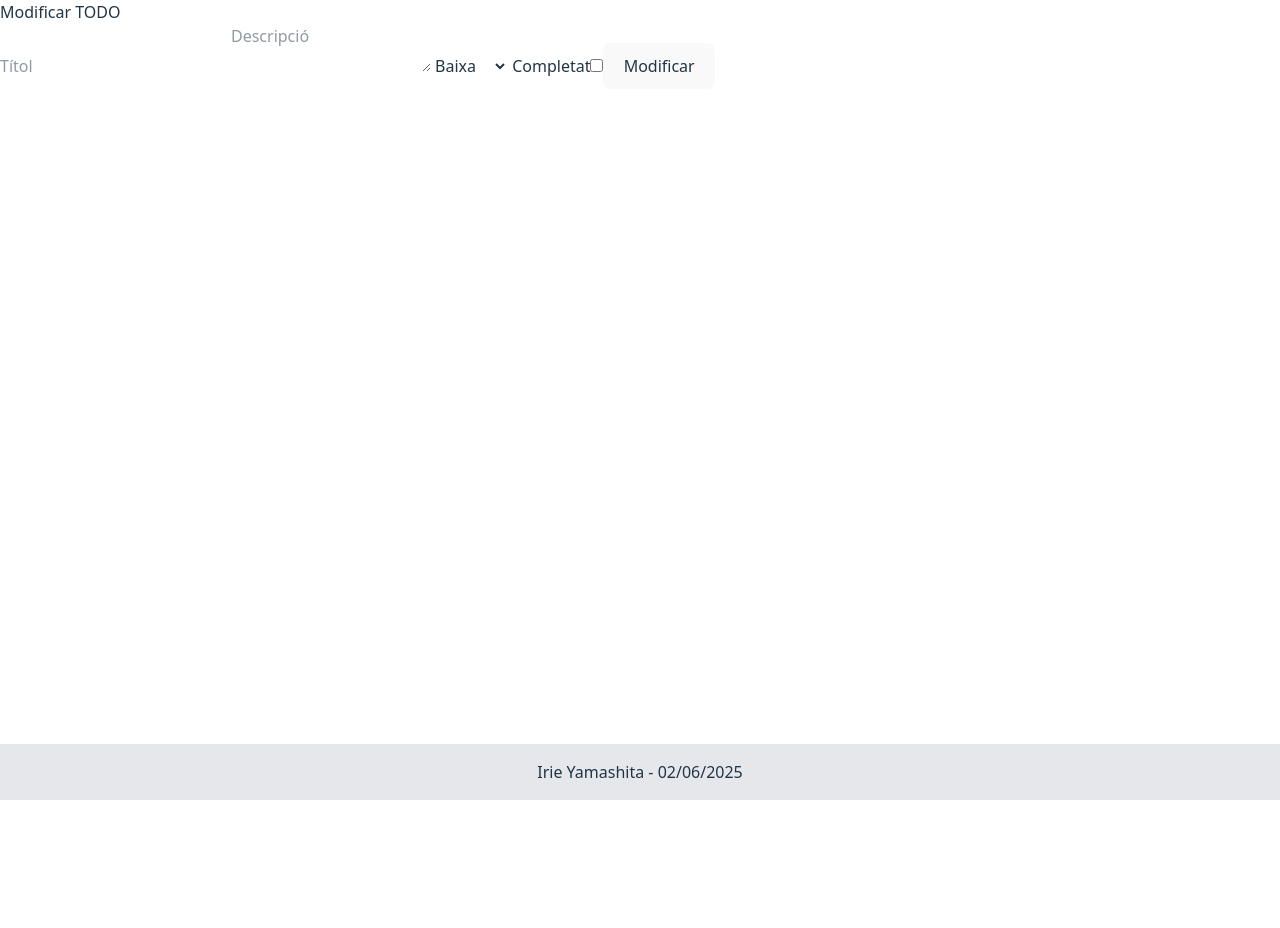
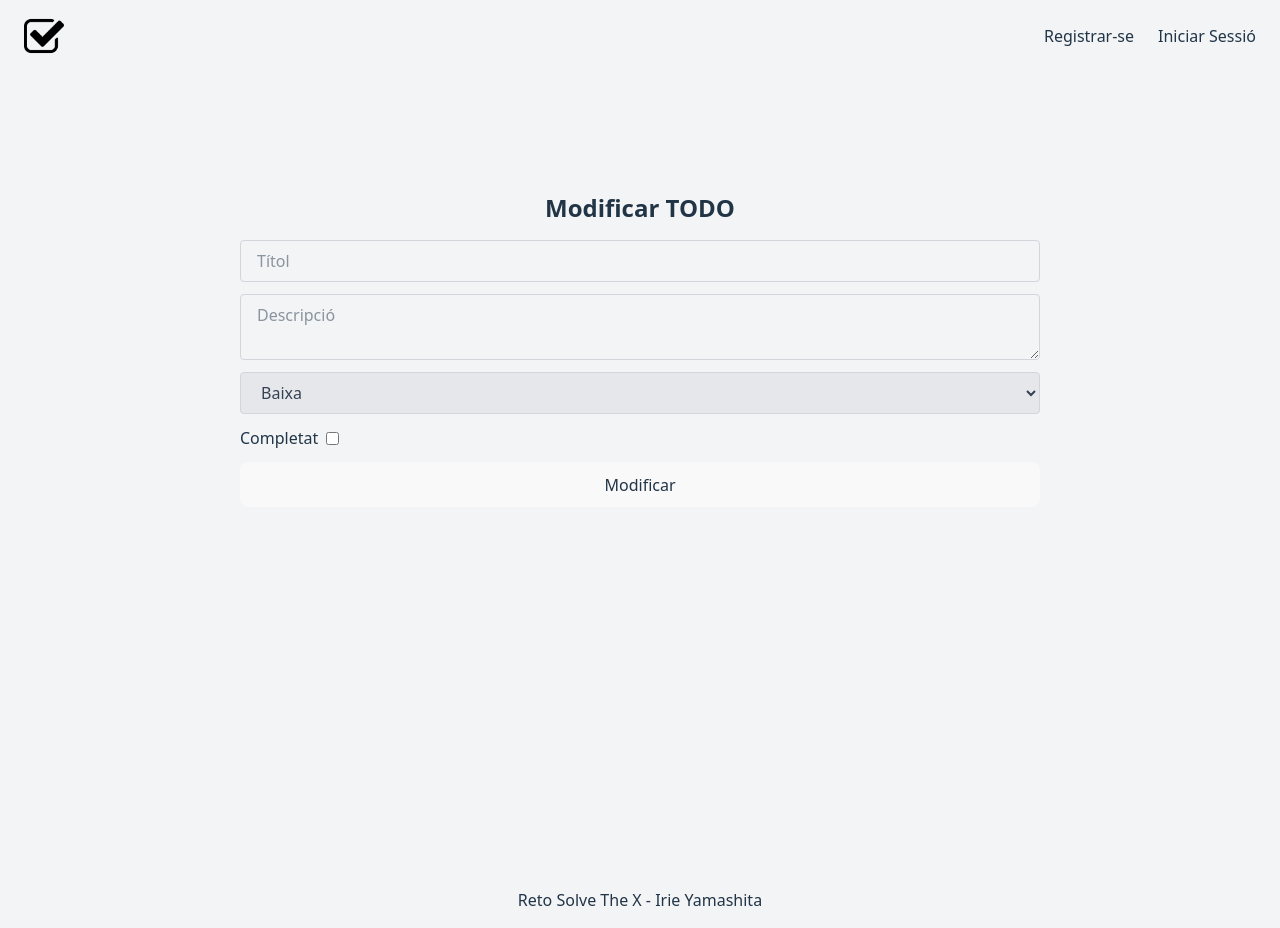
Before and after one commit to irie-yamashita/frontend_solveTheX_YamashitaIrie, a Vue app: page /modificarToDo/1 in a window 1280 px wide. Before the commit the page ends 800 px from the top, so only its background shows below. Built offline with nearby package versions, Linux system fonts and the light colour scheme; no server answers.

Commit message:
Estils formularis i llistat

```diff
--- a/src/components/Footer.vue
+++ b/src/components/Footer.vue
@@ -5,5 +5,5 @@ defineProps<{ date: string }>()
 </script>
 
 <template>
-    <footer class="bg-gray-200 text-center py-4 mt-auto">Irie Yamashita - {{ date }}</footer>
+    <footer class="bg-gray-100 text-center py-4 mt-auto">Reto Solve The X - Irie Yamashita</footer>
 </template>
--- a/src/components/Header.vue
+++ b/src/components/Header.vue
@@ -38,7 +38,7 @@ const home = () => {
 
 <template>
   <header class="w-full flex items-center justify-between px-6 py-4 bg-gray-100 shadow-md">
-    <img src="" alt="Logo" class="h-10 w-auto cursor-pointer" @click="home">
+    <img src="../../public/check.png" alt="Logo" class="h-10 w-auto cursor-pointer" @click="home">
     <nav class="flex items-center space-x-6">
       <div class="flex space-x-6">
         <span v-if="!username" @click="registrar" class="cursor-pointer hover:text-blue-500 transition">Registrar-se</span>
--- a/src/views/AfegirToDo.vue
+++ b/src/views/AfegirToDo.vue
@@ -52,15 +52,19 @@
 <template>
     <Header></Header>
     <!-- v-model perquè la variable 'nouTodo' es vagi actualitzant-->
-  <div>
-    <input v-model="nouTODO.titol" type="text" placeholder="Títol" @blur="validaTitol" required/>
-    <textarea v-model="nouTODO.descripcio" placeholder="Descripció"></textarea>
-    <select v-model="nouTODO.prioritat">
+    <div class="min-h-screen flex flex-col pt-30 items-center bg-gray-100">
+
+        <div class="flex flex-col justify-center bg-gray-100">
+            <h2 class="text-2xl font-semibold text-center mb-4 w-300">Afegir TODO</h2>
+            <input v-model="nouTODO.titol" type="text" placeholder="Títol" @blur="validaTitol" required class="w-full px-4 py-2 border border-gray-300 rounded focus:ring focus:ring-blue-200 mb-3"/>
+            <textarea v-model="nouTODO.descripcio" placeholder="Descripció" class="w-full px-4 py-2 border border-gray-300 rounded focus:ring focus:ring-blue-200 mb-3"></textarea>
+            <select v-model="nouTODO.prioritat" class="w-full px-4 py-2 bg-gray-200 text-gray-700 border border-gray-300 rounded mb-3">
                 <option value="alta">Alta</option>
                 <option value="mitjana">Mitjana</option>
                 <option value="baixa">Baixa</option>
             </select>
             <button @click="afegirTodo">Afegir</button>
-    <p class="error">{{ error }}</p>
+            <p class="text-red-500 text-center mt-3">{{ error }}</p>
+        </div>
     </div>
 </template>
--- a/src/views/LlistaToDos.vue
+++ b/src/views/LlistaToDos.vue
@@ -61,12 +61,15 @@ const anarAfegir = () => {
 
 <template>
   <Header></Header>
-  <div class="container mx-auto py-6">
-    <h1 class="text-left text-3xl font-bold mb-6">TODO List</h1>
-    <span v-if="token" @click="anarAfegir" class="px-3 py-2 rounded cursor-pointer transition-colors hover:bg-green-500 hover:text-white">Afegir TODO</span>
+  <div class="container mx-auto py-6 mt-10">
+    <div class="flex items-center gap-4">
+      <h1 class="text-left text-3xl font-bold mb-6">TODO List</h1>
+      <span v-if="token" @click="anarAfegir" class="w-10 h-10 flex items-center justify-center rounded-lg cursor-pointer transition-colors bg-gray-300 hover:bg-green-500 text-white mb-4">+</span>
+    </div>
+
 
     <div class="flex flex-wrap gap-6 mt-6">
-      <div v-for="todo in todos" :key="todo.id" class="p-6 bg-gray-100 shadow-lg rounded-lg text-left">
+      <div v-for="todo in todos" :key="todo.id" class="p-6 bg-gray-100 shadow-lg rounded-lg text-left transform transition-transform hover:scale-105">
       <p class="px-3 py-1 rounded text-gray-700 text-sm font-medium mb-5"
            :class="{
              'bg-yellow-200': todo.prioritat === 'baixa',
--- a/src/views/LogIn.vue
+++ b/src/views/LogIn.vue
@@ -52,13 +52,16 @@
 
 
 <template>
+    <Header></Header>
+    <div class="min-h-screen flex flex-col pt-30 items-center bg-gray-50">
+        <div>
+            <h2 class="text-2xl font-semibold text-center mb-4">Iniciar Sessió</h2>
+            <input v-model="nouUser.username" type="text" placeholder="Username" required class="w-full px-4 py-2 border border-gray-300 rounded focus:ring focus:ring-blue-200 mb-3"/>
+            <input type="password" v-model="nouUser.password" placeholder="Password" class="w-full px-4 py-2 border border-gray-300 rounded focus:ring focus:ring-blue-200 mb-3"></input>
 
-<div>
-    <Header></Header>
-    <input v-model="nouUser.username" type="text" placeholder="Username" required/>
-    <textarea v-model="nouUser.password" placeholder="Password"></textarea>
+            <button @click="login" >Inicia sessió</button>
+            <p class="text-red-500 text-center mt-4">{{ error }}</p>
+        </div>
+    </div>
 
-    <button @click="login">Inicia sessió</button>
-    <p class="error">{{ error }}</p>
-</div>
 </template>
--- a/src/views/ModificarToDo.vue
+++ b/src/views/ModificarToDo.vue
@@ -77,21 +77,28 @@
 
 
 <template>
+    <Header></Header>
     <!-- v-model perquè la variable 'nouTodo' es vagi actualitzant-->
-  <div>
-    <h2>Modificar TODO</h2>
-    <input v-model="nouTODO.titol" type="text" placeholder="Títol" @blur="validaTitol" required/>
-    <textarea v-model="nouTODO.descripcio" placeholder="Descripció"></textarea>
-    <select v-model="nouTODO.prioritat">
+    <div class="min-h-screen flex flex-col pt-30 items-center bg-gray-100">
+
+        <div class="flex flex-col justify-center  bg-gray-100">
+            <h2 class="text-2xl font-semibold text-center mb-4 w-200">Modificar TODO</h2>
+            <input v-model="nouTODO.titol" type="text" placeholder="Títol" @blur="validaTitol" required class="w-full px-4 py-2 border border-gray-300 rounded focus:ring focus:ring-blue-200 mb-3"/>
+            <textarea v-model="nouTODO.descripcio" placeholder="Descripció" class="w-full px-4 py-2 border border-gray-300 rounded focus:ring focus:ring-blue-200 mb-3"></textarea>
+            <select v-model="nouTODO.prioritat" class="w-full px-4 py-2 bg-gray-200 text-gray-700 border border-gray-300 rounded mb-3">
             <option value="alta">Alta</option>
             <option value="mitjana">Mitjana</option>
             <option value="baixa">Baixa</option>
             </select>
 
+            <div class="flex items-center space-x-2 mb-3">
                 <label> Completat</label>
                 <input v-model="nouTODO.completat" :true-value="1"
             :false-value="0" type="checkbox">
-    <button @click="modificarTodo">Modificar</button>
-    <p class="error">{{ error }}</p>
+            </div>
+
+            <button click="modificarTodo">Modificar</button>
+            <p class="text-red-500 text-center mt-3">{{ error }}</p>
+        </div>
     </div>
 </template>
--- a/src/views/Registre.vue
+++ b/src/views/Registre.vue
@@ -40,11 +40,15 @@
 
 <template>
     <Header></Header>
-<div>
-    <input v-model="nouUser.username" type="text" placeholder="Username" required/>
-    <textarea v-model="nouUser.password" placeholder="Password"></textarea>
+    <div class="min-h-screen flex flex-col pt-30 items-center bg-gray-50">
+        <div>
+            <h2 class="text-2xl font-semibold text-center mb-4">Registrar Usuari</h2>
+            <input v-model="nouUser.username" type="text" placeholder="Username" required class="w-full px-4 py-2 border border-gray-300 rounded focus:ring focus:ring-blue-200 mb-3"/>
+            <input type="password" v-model="nouUser.password" placeholder="Password" class="w-full px-4 py-2 border border-gray-300 rounded focus:ring focus:ring-blue-200 mb-3"></input>
 
-    <button @click="registrar">Registrar-se</button>
-    <p class="error">{{ error }}</p>
-</div>
+            <button @click="registrar">Registrar-se</button>
+            <p class="text-red-500 text-center mt-4">{{ error }}</p>
+        </div>
+    </div>
+
 </template>
```
Also changed, not shown: public/check.png (added). Lines whose indentation alone changed are shown as unchanged.
